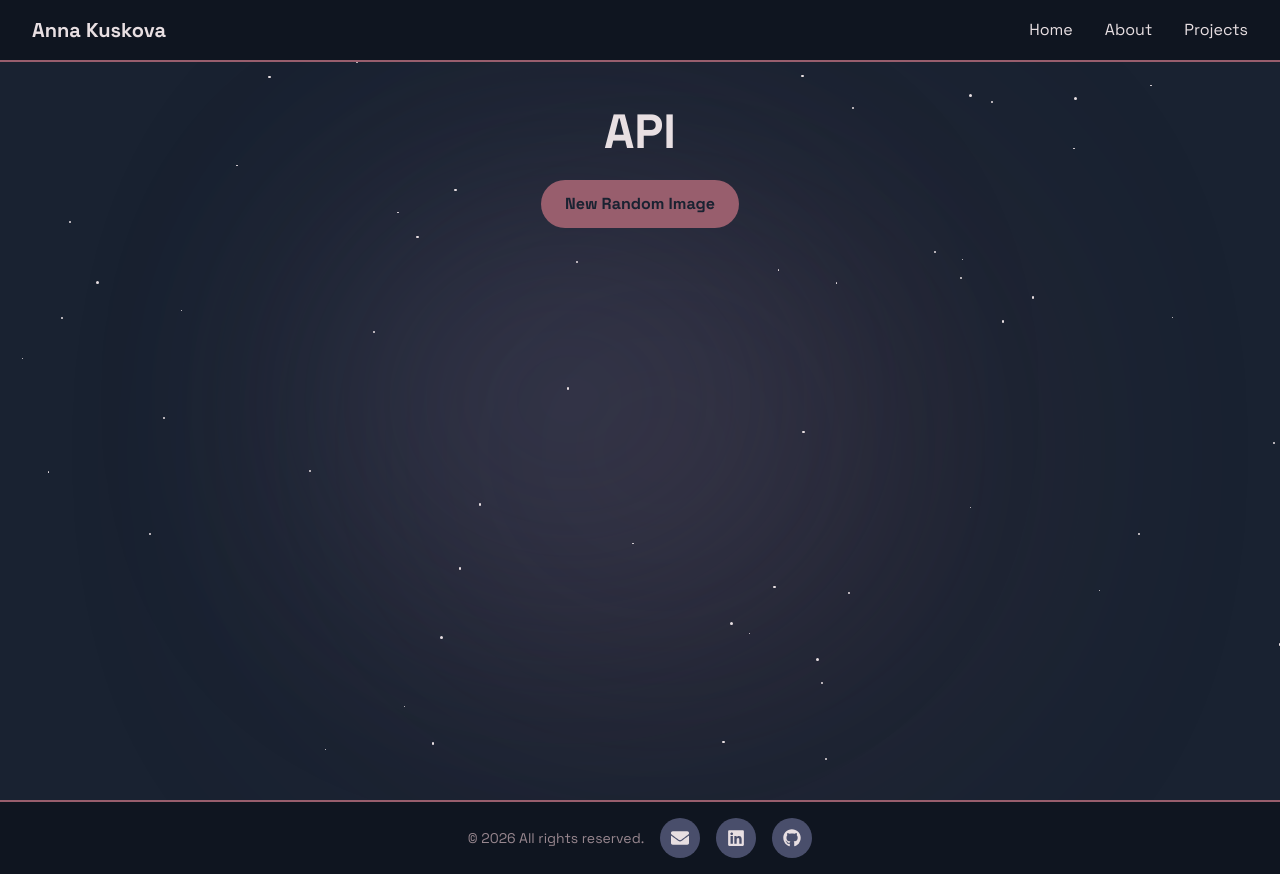
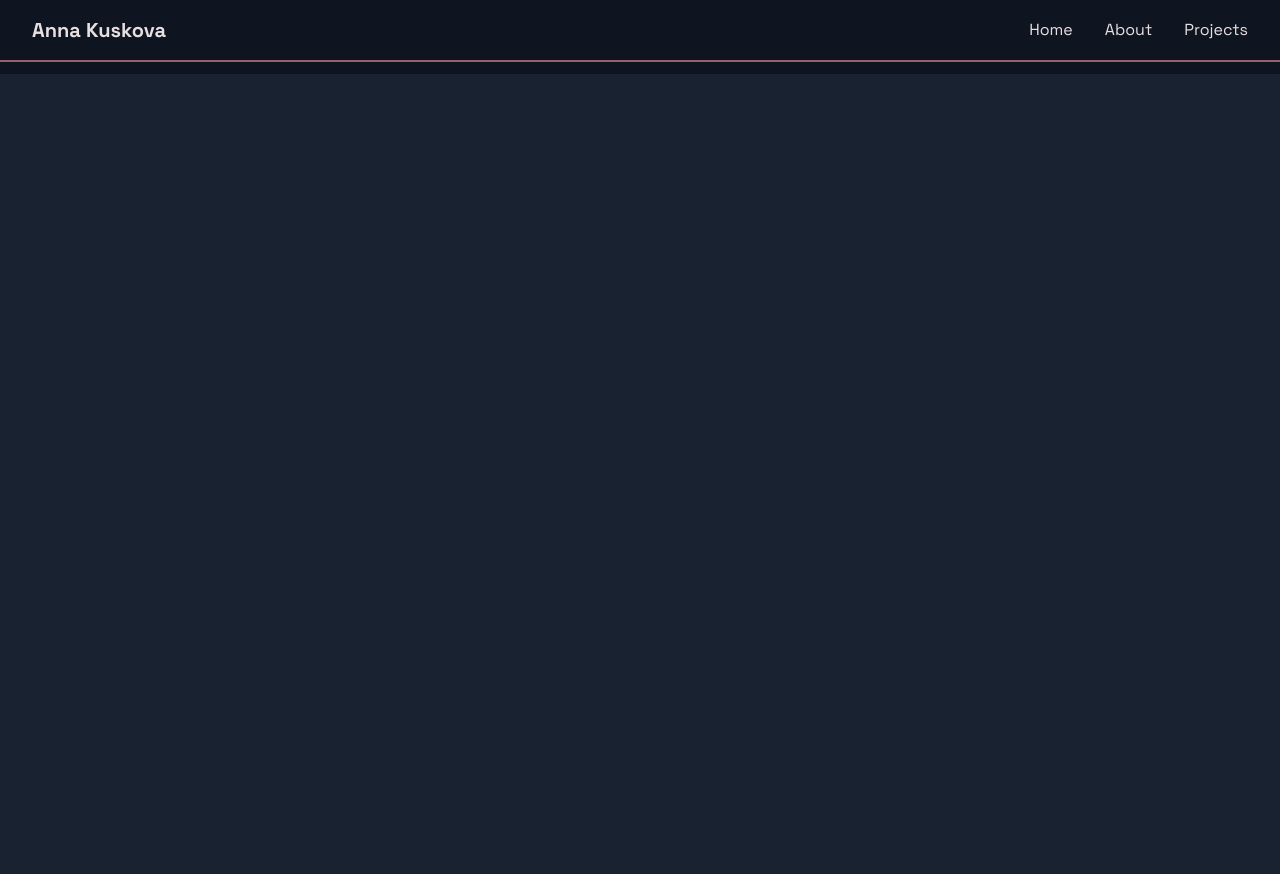
Before and after one commit to akuskova/Portfolio, a React (Vite) app in the folder frontend/: page /api in a window 1280 px wide. After the commit the page ends 800 px from the top, so only its background shows below. Built offline with nearby package versions, Linux system fonts and the light colour scheme; no server answers.

Commit message:
small change 3

```diff
--- a/frontend/src/App.tsx
+++ b/frontend/src/App.tsx
@@ -8,7 +8,6 @@ import Starvest from "./pages/Starvest"
 import DHA from "./pages/DHA"
 import Home from "./pages/Home"
 import SearchEngine from "./pages/SearchEngine"
-import API from "./pages/API"
 import { Route, Routes } from "react-router-dom"
 import PageLayout from "./components/PageLayout"
 import ProjectLayout from "./components/ProjectLayout"
@@ -25,7 +24,6 @@ function App() {
           <Route path="/" element={<Home />} />
           <Route path="/about" element={<AboutMe />} />
           <Route path="/projects" element={<Projects />} />
-          <Route path="/api" element={<API />} />
           {/* Adds a go-back feature to all project pages*/}
           <Route element={<ProjectLayout />}>
             <Route path="/projects/browzen" element={<Browzen />} />
```
